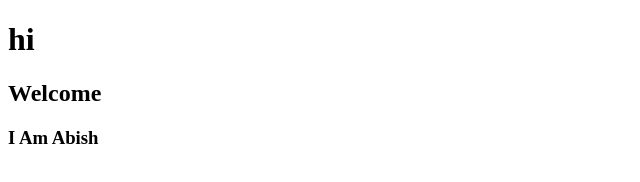
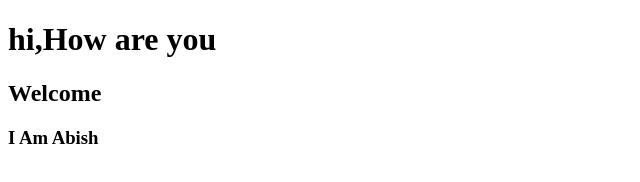
Before and after one commit to Abish21/BranchTesting, a plain HTML site: page index.html in a window 1280 px wide. Shown: the whole page, without its empty margins (0-640 px from the left). Drawn offline with Linux system fonts and the light colour scheme.

Commit message:
How are you Added

```diff
--- a/index.html
+++ b/index.html
@@ -7,7 +7,7 @@
     <title>Document</title>
 </head>
 <body>
-    <h1>hi</h1>
+    <h1>hi,How are you</h1>
     <h2>Welcome</h2>
     <h3>I Am Abish</h3>
 </body>
```
